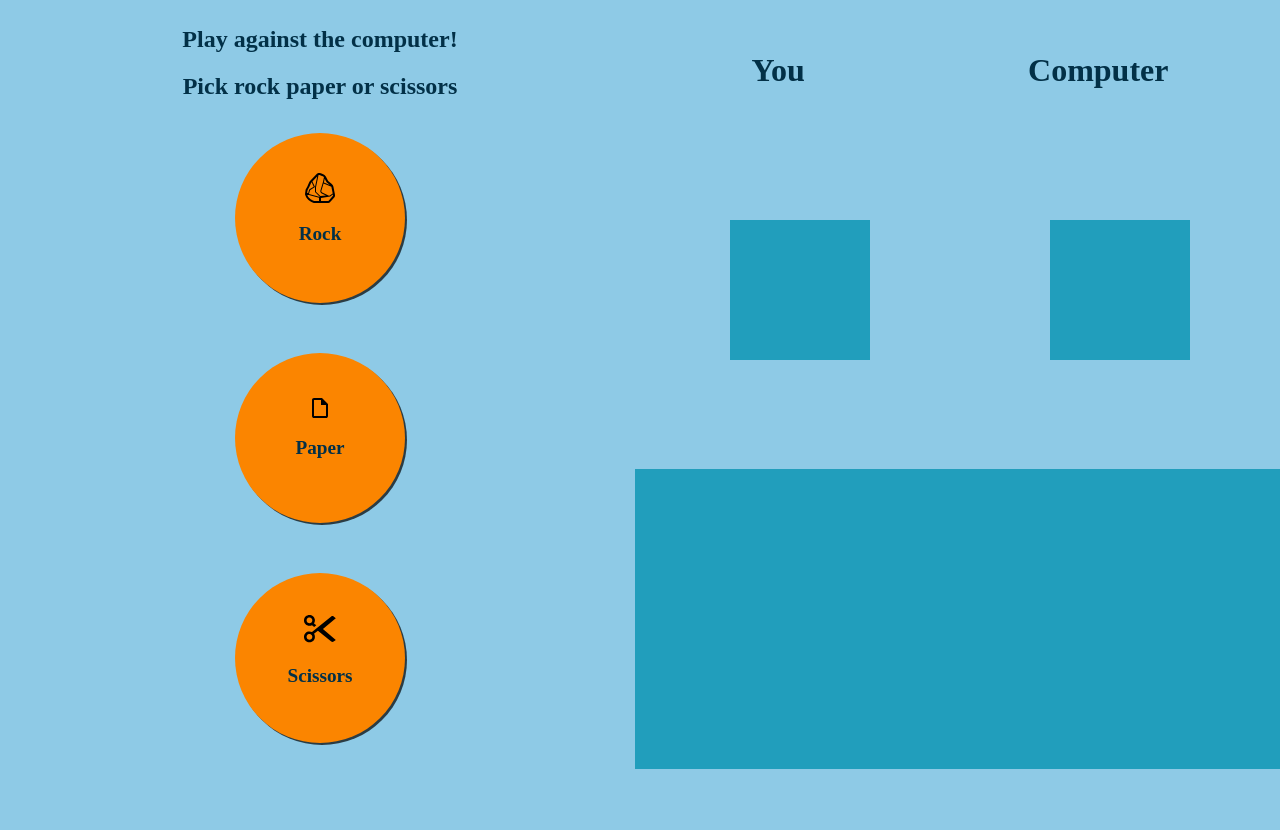
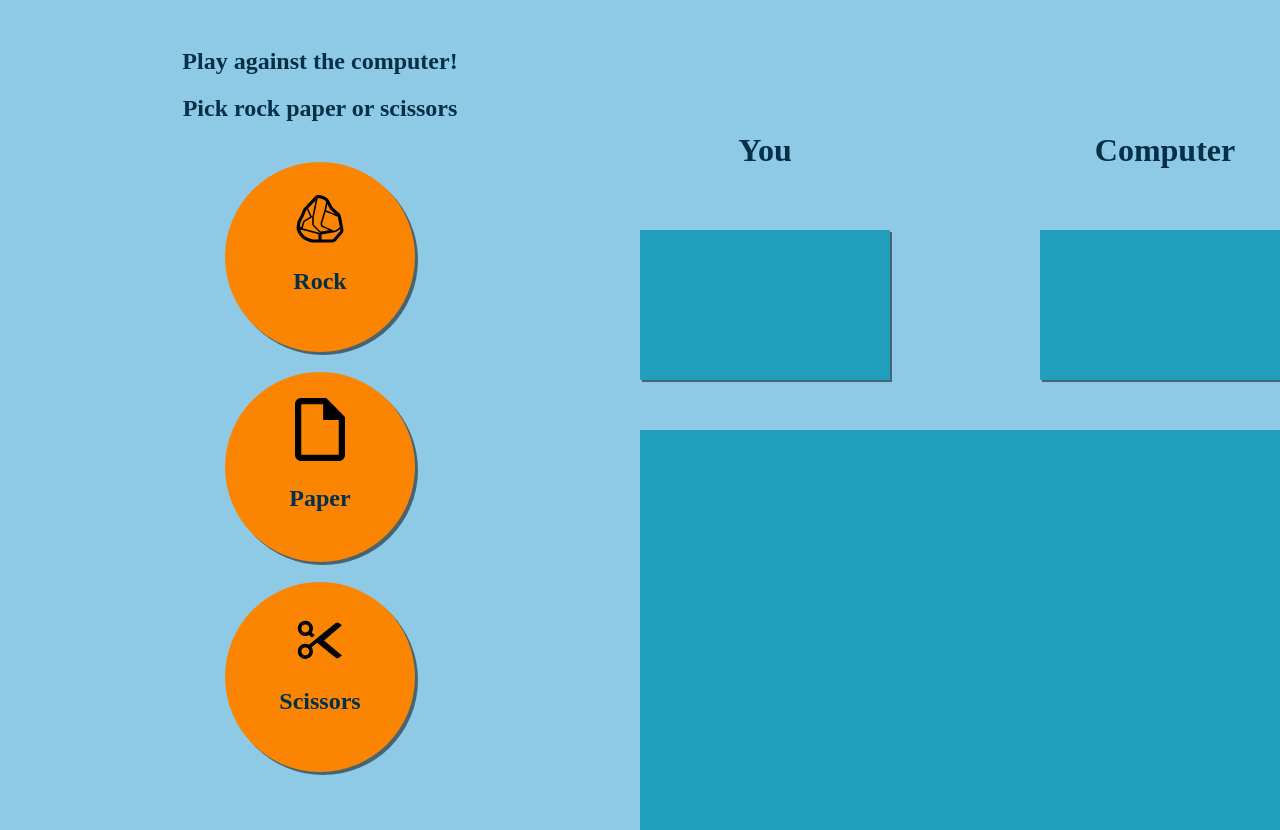
Before and after one commit to kriscodesstuff/rock-paper-scissors, a plain HTML site: page index.html in a window 1280 px wide. Before the commit the page ends 800 px from the top, so only its background shows below. Drawn offline with Linux system fonts and the light colour scheme.

Commit message:
Change sstyling from flex to grid

```diff
--- a/index.html
+++ b/index.html
@@ -28,17 +28,17 @@
         </div>
     </div>
     <div class="scoreboard">
-        <div class="scoreboard-headers">
-            <h1>You</h1>
-            <h1>Computer</h1>
-        </div>
-        <div class="score-display">
+        <!-- <div class="scoreboard-headers"> -->
+            <h1 id="player-header">You</h1>
+            <h1 id="computer-header">Computer</h1>
+        <!-- </div> -->
+        <!-- <div class="score-display"> -->
             <p id="player-display"></p>
             <p id="computer-display"></p>
-        </div>
-        <div class="message-display">
+        <!-- </div> -->
+        <!-- <div class="message-display">   -->
             <p id="message"></p>
-        </div>
+        <!-- </div> -->
 
     </div>
 
--- a/styles.css
+++ b/styles.css
@@ -6,7 +6,6 @@ body{
     height: 100vh;
     display: flex;
     align-items: center;
-    justify-content: space-around;
 }
 
 .container{
@@ -14,64 +13,92 @@ body{
     text-align: center;
     display: flex;
     flex-direction: column;
-    justify-content: space-around;
+    justify-content: center;
     align-items: center;
 }
 
 .rock p, .paper p, .scissors p {
-    font-size: 1.2rem;
+    font-size: 1.5rem;
     font-weight: bold;
     border: none;
 }
 
+ img{
+    width: 50px;
+}
 
 .rock,.paper,.scissors{
     border-radius: 50%;
-    padding: 40px;
+    padding: 50px;
     width: 90px;
-    margin-bottom: 50px;
+    margin-top: 20px;
     height: 90px;
     display: flex;
     flex-direction: column;
     align-items: center;
     justify-content: center;
-    box-shadow: 2px 2px hsla(0, 0%, 0%,.70);
+    box-shadow: 3px 3px hsla(0, 0%, 0%,.50);
     background-color: #FB8500;
 }
 
 
 .rock:hover,.paper:hover,.scissors:hover{
     cursor: pointer;
-    box-shadow: 5px 5px hsla(0, 0%, 0%,.50);
+    box-shadow: 6px 6px hsla(0, 0%, 0%,.40);
 }
 
 
-.scoreboard,.scoreboard-headers,.score-display,.message-display{
-    display: flex;
+.container, .scoreboard{
+    width: 50%;
+    height: 70%;
 }
 
 .scoreboard{
-    flex-direction: column;
-    justify-content: space-around;
-}
-
-.container, .scoreboard{
-    width: 50%;
-    height: 100%;
-}
-
-.scoreboard-headers, .score-display{
-    justify-content: space-around;
+    display: grid;
+    grid-template-areas:
+    "you ... computer"
+    "your-score ... comp-score"
+    "message message message";
+    grid-template-columns: 250px 50px 250px;
+    grid-template-rows: 60px 150px 400px;
+    gap: 50px;
 
 }
 
-.message-display{
-    align-self: center;
+#player-header{
+    grid-area: you;
+    text-align: center;
+    display: flex;
+    align-items: center;
+    justify-content: center;
 }
 
-.score-display p{
+#computer-header{
+    grid-area: computer;
+    display: flex;
+    align-items: center;
+    justify-content: center;
+}
+
+#player-display, #computer-display, #message{
+    display: flex;
+    align-items: center;
+    justify-content: center;
+    text-align: center;
     background-color: #219EBC;
-    padding: 70px;
+    font-size: 3rem;
+    margin: 0;
+    box-shadow: 2px 2px hsla(0, 0%, 0%,.50);
+    color:rgba(255, 255, 255, 0.82);
+}
+
+
+#player-display{
+    grid-area: your-score;
+}
+
+#computer-display{
+    grid-area: comp-score;
 }
 
 .score-display{
@@ -79,13 +106,8 @@ body{
     font-weight: bold;
 }
 
-.message-display{
+
+#message{
+    grid-area: message;
     font-size: 2.5rem;
-    font-weight: bold;
-    background-color: #219EBC;
-    width: 650px;
-    height: 300px;
-    display: flex;
-    align-items: center;
-    justify-content: center;
 }
```
